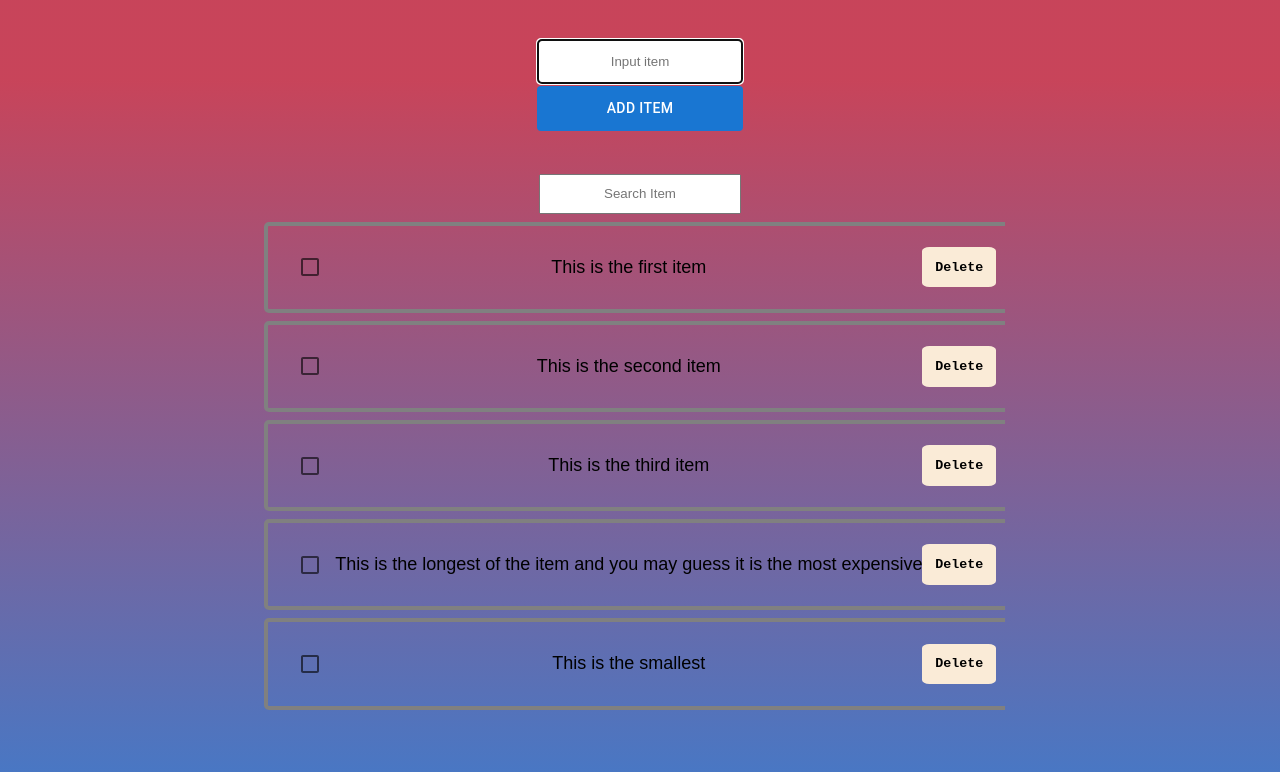
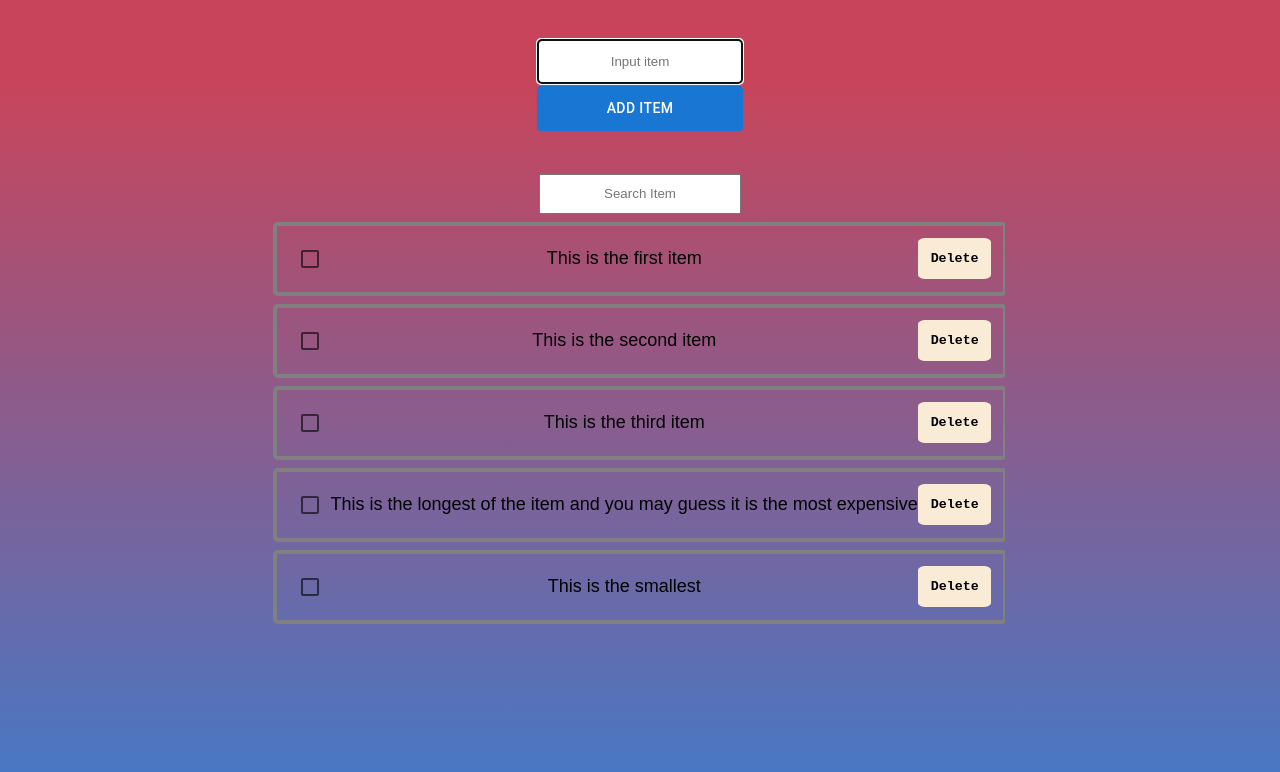
Before and after one commit to oracularzebra/grocery-spa, a React (Create React App) app: page / in a window 1280 px wide. Shown: the top 772 px of the page. Built offline with nearby package versions, Linux system fonts and the light colour scheme; data requests are answered from the project's data file.

Commit message:
Changed the clip-paths right sides dependent on viewports height

```diff
--- a/src/index.css
+++ b/src/index.css
@@ -79,18 +79,17 @@
 }
 main {
   overflow-y:scroll;
-  clip-path: inset(0px 15px 0px 0px);
+  clip-path: inset(0px .5vw 0px 0px);
 }
 /* Here we are editing list of tasks */
 main > div {
-  /* overflow-y: scroll; */
   margin-top:4px;
   display: flex;
   flex-direction: column;
   align-items: flex-end;
 }
 main > div > nav {
-  padding: 2vh;
+  padding: 1.5vmin;
   margin: 4px;
   align-self: stretch;
   font-size: large;
@@ -102,12 +101,6 @@ main > div > nav {
   transition-duration:500ms;
   transition-timing-function: ease;
   transition-delay:100ms;
-}
-.MuiCheckbox-root{
-  min-width: 4vmax;
-  min-height: 4vmax;
-  width: 4vmax;
-  height: 4vmax;
 }
 /* Here we are editing the delete button */
 main > div > nav > button {
```
